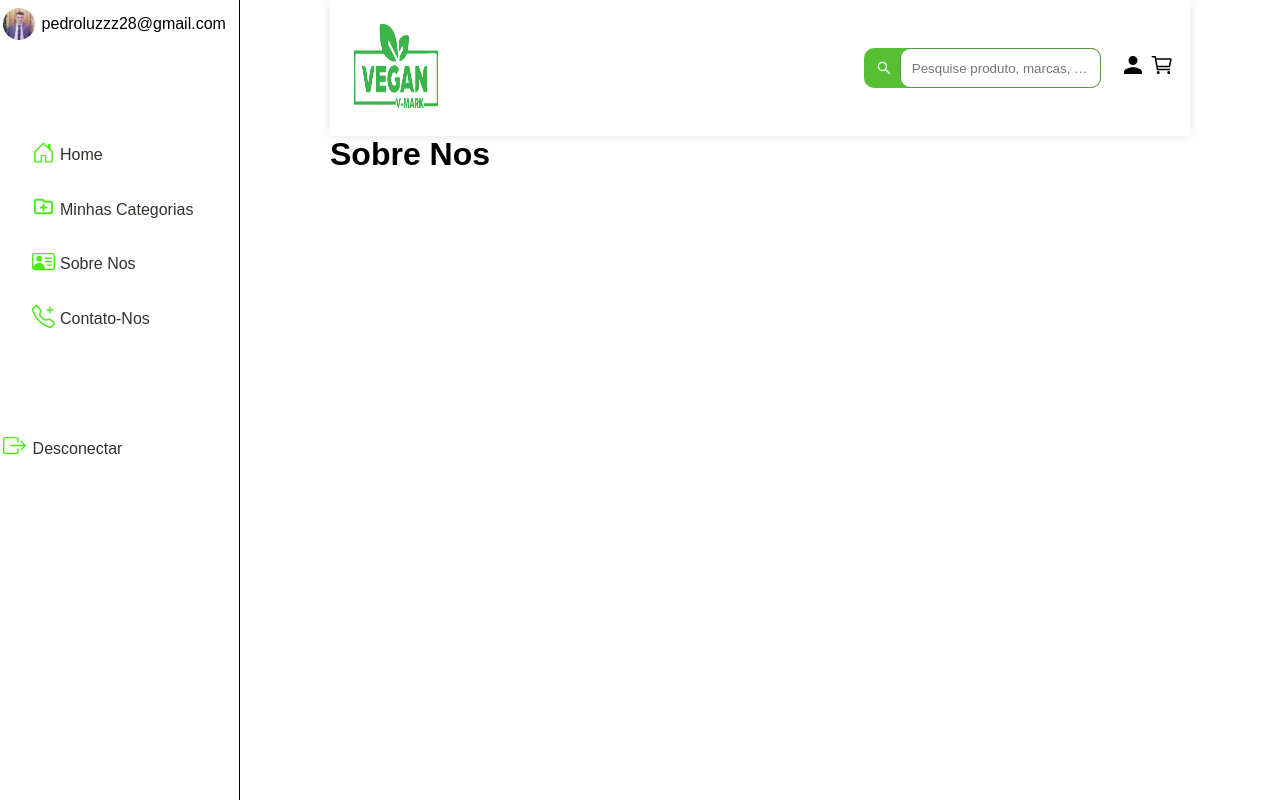
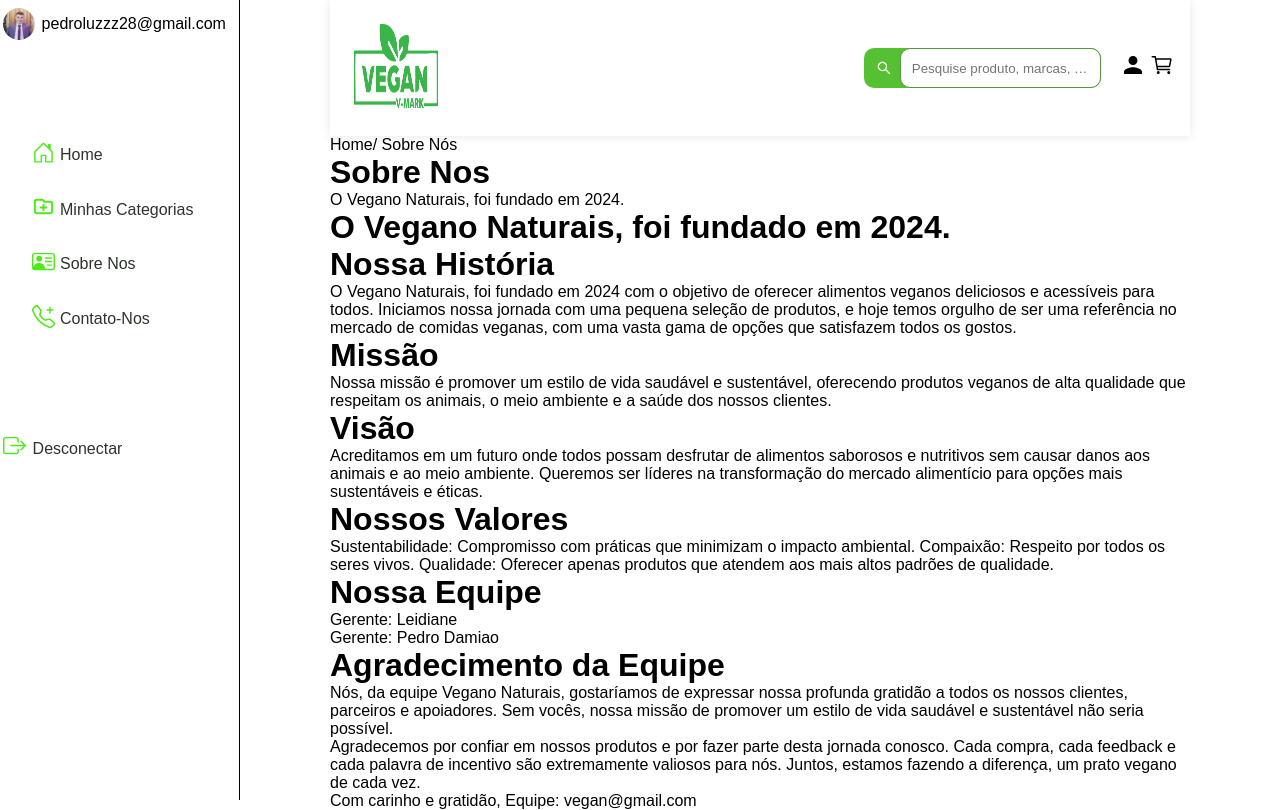
Before and after one commit to pedrodamiaoluz/project-vegan, a React (Vite) app in the folder vegan/: page /sobrenos in a window 1280 px wide. Built offline with nearby package versions, Linux system fonts and the light colour scheme.

Commit message:
ajetei o card da pagina home e adicionei o conteudo da pagina sobrenos so falta estilizar.

```diff
--- /dev/null
+++ b/vegan/src/assets/img/img-lanches/arraycard.js
@@ -0,0 +1,22 @@
+import lanche0 from "../../../assets/react.svg"
+import lanche1 from "../../../assets/react.svg"
+import lanche2 from "../../../assets/react.svg"
+
+export const ArrayCard = [
+    {
+        id: 0,
+        url: lanche0,
+        tex: "Alex"
+    },
+    {
+        id: 1,
+        url: lanche1,
+        tex: "Pedro"
+    },
+    {
+        id: 2,
+        url: lanche2,
+        tex: "Kauan"
+    }
+
+]
--- a/vegan/src/components/Card/card.jsx
+++ b/vegan/src/components/Card/card.jsx
@@ -2,12 +2,14 @@ import React from 'react';
 import * as S from "./style"
 
 
-const Card = () => {
+const Card = (props) => {
   return (
     <S.StyledWrapper>
       <div className="card">
-        <div className="card-img"><div className="img" /></div>
-        <div className="card-title">Product title</div>
+        <div className="imgs">
+          <img src={props.src} alt="" />
+        </div>
+        <div className="card-title">{props.title}</div>
         <div className="card-subtitle">Product description. Lorem ipsum dolor sit amet, consectetur adipisicing elit.</div>
         <hr className="card-divider" />
         <div className="card-footer">
--- a/vegan/src/pages/home.jsx
+++ b/vegan/src/pages/home.jsx
@@ -1,29 +1,30 @@
 import "../../src/App.css"
+import { ArrayCard } from "../assets/img/img-lanches/arraycard";
 import Card from "../components/Card/card";
 import { StyledWrapper } from "../components/Card/style";
 import Header from "../components/Header/header";
+import { PagesContainer } from "./style";
 
 function Home() {
   return (
+    <PagesContainer>
       <div className="container">
         <Header />
         <StyledWrapper>
+          <h1 className="titulo">Alimentos Integrais</h1>
           <div className="card_container">
-          <Card />
-          <Card />
-          <Card />
-          <Card />
-          <Card />
-          <Card />
-          <Card />
-          <Card />
-          <Card />
-          <Card />
-          <Card />
-          <Card />
+            {ArrayCard.map((item) => {
+              return (
+                <Card
+                  src={item.url}
+                  title={item.tex}
+                />
+              )
+            })}
           </div>
         </StyledWrapper>
       </div>
+    </PagesContainer>
   )
 
 }
--- a/vegan/src/pages/sobrenos.jsx
+++ b/vegan/src/pages/sobrenos.jsx
@@ -1,12 +1,69 @@
 import Header from "../components/Header/header";
 import "../../src/App.css"
-function SobreNos(){
-    return(
-        <div className="container">
-          <Header />
-          <h1>Sobre Nos</h1>
-        </div>
-    )
+import { PagesContainer } from "./style";
+
+function SobreNos() {
+  return (
+
+        <PagesContainer>
+      <div className="container">
+        <Header />
+        <div class="sobre_nos">
+                    <div class="sobre_nos-leude">
+                        <span><a>Home/ </a>Sobre Nós</span>
+                        <h1>Sobre Nos</h1>
+                        <p>O Vegano Naturais, foi fundado em 2024.</p>
+                    </div>
+                </div>
+                <div class="sobre__nos-container">
+                    <h1>O Vegano Naturais, foi fundado em 2024.</h1>
+                    <div class="sobre_nos-conteudo">
+                        <h1>Nossa História</h1>
+                        <p>O Vegano Naturais, foi fundado em 2024 com o objetivo de oferecer alimentos veganos deliciosos e acessíveis para todos. Iniciamos nossa jornada com uma pequena seleção de produtos, e hoje temos orgulho de ser uma referência no mercado de comidas veganas, com uma vasta gama de opções que satisfazem todos os gostos.
+                        </p>
+                    </div>
+                    <div class="sobre_nos-conteudo">
+                        <h1>Missão</h1>
+                        <p>
+                            Nossa missão é promover um estilo de vida saudável e sustentável, oferecendo produtos veganos de alta qualidade que respeitam os animais, o meio ambiente e a saúde dos nossos clientes.
+                        </p>
+                    </div>
+                    <div class="sobre_nos-conteudo">
+                        <h1>Visão</h1>
+                        <p>
+                            Acreditamos em um futuro onde todos possam desfrutar de alimentos saborosos e nutritivos sem causar danos aos animais e ao meio ambiente. Queremos ser líderes na transformação do mercado alimentício para opções mais sustentáveis e éticas.
+                        </p>
+                    </div>
+                    <div class="sobre_nos-conteudo">
+                        <h1>Nossos Valores</h1>
+                        <p>
+                            Sustentabilidade: Compromisso com práticas que minimizam o impacto ambiental.
+                            Compaixão: Respeito por todos os seres vivos.
+                            Qualidade: Oferecer apenas produtos que atendem aos mais altos padrões de qualidade.
+                        </p>
+                    </div>
+                    <div class="sobre_nos-conteudo">
+                        <h1>Nossa Equipe</h1>
+                        <p>Gerente: Leidiane</p>
+                        <p>Gerente: Pedro Damiao</p>
+                    </div>
+                    <div class="sobre_nos-conteudo">
+                        <h1>Agradecimento da Equipe</h1>
+                        <p>
+                            Nós, da equipe Vegano Naturais, gostaríamos de expressar nossa profunda gratidão a todos os nossos clientes, parceiros e apoiadores. Sem vocês, nossa missão de promover um estilo de vida saudável e sustentável não seria possível.
+                        </p>
+                        <p>
+                            Agradecemos por confiar em nossos produtos e por fazer parte desta jornada conosco. Cada compra, cada feedback e cada palavra de incentivo são extremamente valiosos para nós. Juntos, estamos fazendo a diferença, um prato vegano de cada vez.
+                        </p>
+                        <p>
+                            Com carinho e gratidão,
+                            Equipe: vegan@gmail.com
+                        </p>
+                    </div>
+                </div>
+      </div>
+        </PagesContainer>
+  )
 }
 
 export default SobreNos;
--- /dev/null
+++ b/vegan/src/pages/style.js
@@ -0,0 +1,11 @@
+import styled from "styled-components";
+
+export const PagesContainer = styled.div`
+
+.titulo{
+    padding: 20px 2rem 0 2rem;
+    font-size: 1.8rem;
+    font-weight: 600;
+    color: #2E332C;
+}
+`
```
Also changed, not shown: vegan/src/components/Card/style.js (+70 -58 lines). Lines whose indentation alone changed are shown as unchanged.
